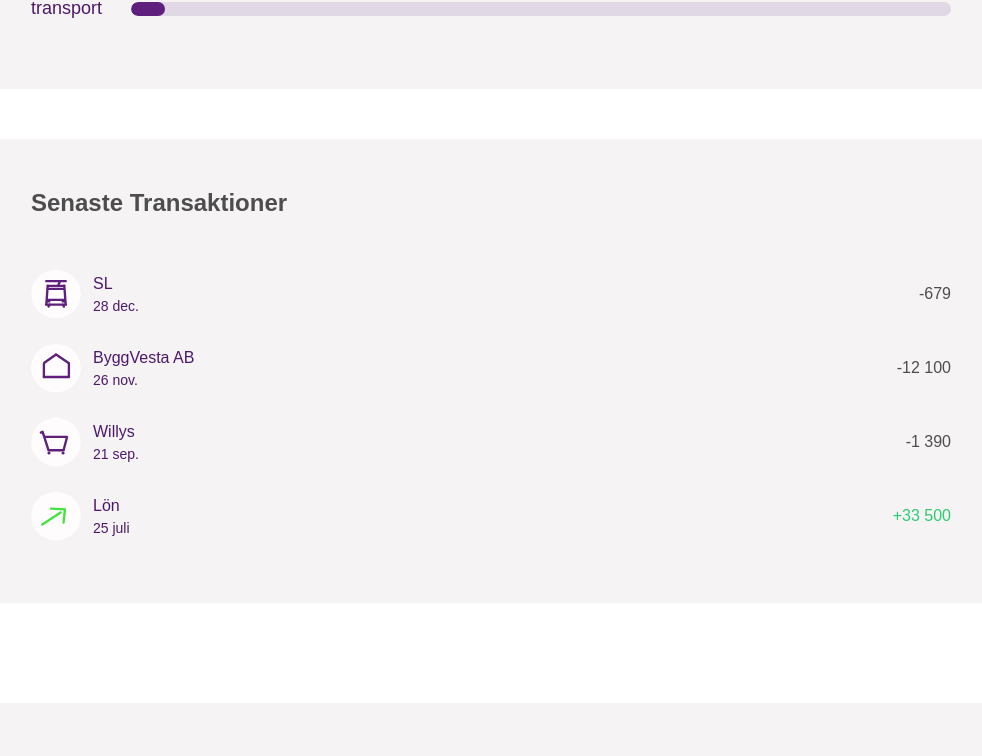
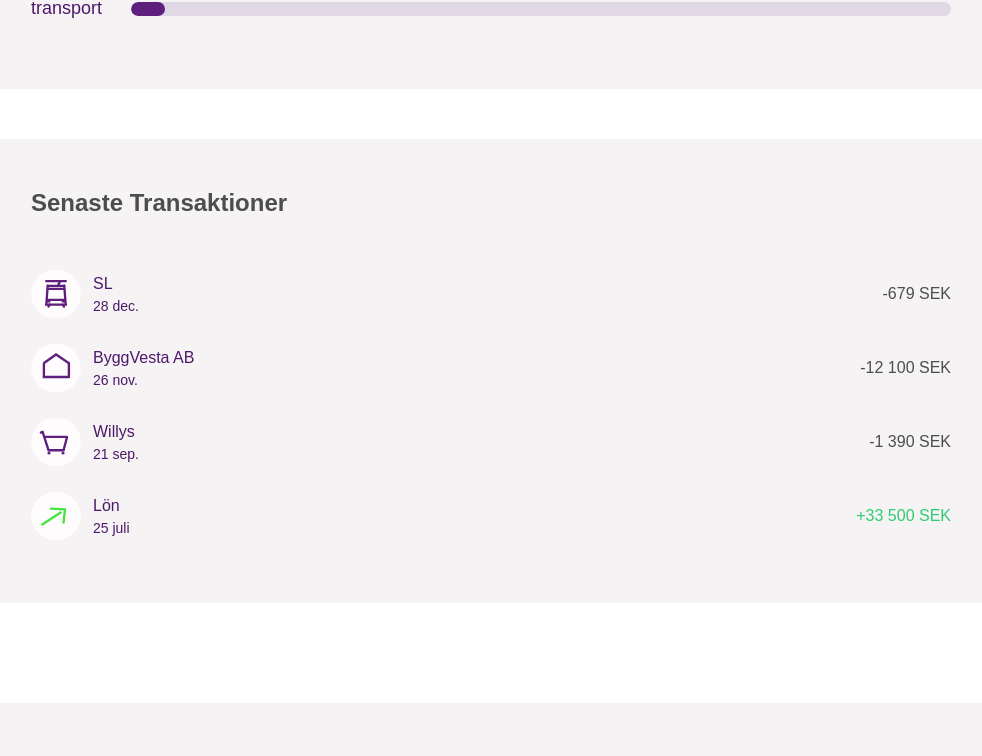
Before and after one commit to avdrxxa/examinerande-uppgift-saldo, a React (Vite) app: page / in a window 1280 px wide. Shown: the part 1276-2032 px from the top of the page, without its empty margins (149-1131 px from the left). Built offline with nearby package versions, Linux system fonts and the light colour scheme; no server answers.

Commit message:
Logic for byt valuta btn is done and working+design working bcs of the same classes

```diff
--- a/src/context/BankAppContext.jsx
+++ b/src/context/BankAppContext.jsx
@@ -118,7 +118,7 @@ export function BankAppProvider({children}){
         if(!rate){
             return SEK
         }
-        return SEK*rate
+        return Math.round(SEK*rate*100)/100
     }
     let totalUtgifter=utgifter.reduce((total,utgift)=>utgift.belopp+total,0)
     let totalUtgifterConvert= konvertera(totalUtgifter)
@@ -144,9 +144,11 @@ export function BankAppProvider({children}){
         ...inkomst.map(i=>({...i, typ:'inkomst'}))
     ]
     let totalInkomster=inkomst.reduce((sum,i)=>sum+i.belopp,0)
+    let totalInkomsterConvert= konvertera(totalInkomster)
     let totalSaldo=totalInkomster-totalUtgifter
+    let totalSaldoConvert=konvertera(totalSaldo)
     return(
-        <BankAppContext.Provider value={{inkomst,setInkomst,utgifter, setUtgifter, valuta, setValuta, konto, betala,lön,bytValuta,kategorier, konvertera, totalUtgifterConvert, kategoriLogos, sumUtgift, kategoriProcent, transaktioner,totalSaldo, totalInkomster}}>
+        <BankAppContext.Provider value={{inkomst, totalInkomsterConvert,totalSaldoConvert,setInkomst,utgifter, setUtgifter, valuta, setValuta, konto, betala,lön,bytValuta,kategorier, konvertera, totalUtgifterConvert, kategoriLogos, sumUtgift, kategoriProcent,rates, transaktioner,totalSaldo, totalInkomster}}>
             {children}
         </BankAppContext.Provider>
     )
--- a/src/komponenter/BytValuta.jsx
+++ b/src/komponenter/BytValuta.jsx
@@ -1,8 +1,49 @@
+import { useContext, useState } from "react"
+import { BankAppContext } from "../context/BankAppContext"
+
 export default function BytValuta(){
+    let [popup, setPopup]= useState(false)
+    let [vald, setVald]=useState('SEK')
+    let [fel, setFel] = useState('')
+    let {bytValuta, valuta,rates}=useContext(BankAppContext)
+    function submit(e){
+        e.preventDefault()
+        setFel('')
+        if(!vald){
+            setFel('Ange en giltigt valuta')
+            return
+        }
+        if(vald===valuta){
+            setFel('Du kan inte ändra till samma valuta')
+            return
+        }
+        bytValuta(vald)
+        alert(`Du har bytt valuta till ${vald}!`)
+        setPopup(false)
+    }
     return(
         <div>
-            <button className="valutaBtn">🪙</button>
+            <button onClick={()=>setPopup(true)} className="valutaBtn">🪙</button>
             <p>Byt valuta</p>
+            {popup&&(
+                <div className="stängPopup" onClick={()=>setPopup(false)}>
+                    <div className="popup" onClick={(e)=>e.stopPropagation()}>
+                        <button className="x" onClick={()=>setPopup(false)}>x</button>
+                        <h3>Byt valuta här</h3>
+                        <form onSubmit={submit}>
+                            <label>Välj valuta:</label>
+                            <select value={vald} onChange={(e)=>setVald(e.target.value)}>
+                                <option value={valuta}>{valuta}</option>
+                                {Object.keys(rates).map(rate=>(
+                                    <option key={rate} value={rate}>{rate}</option>
+                                ))}
+                            </select>
+                            {fel&& <p className="fel">{fel}</p>}
+                            <button className="submitBetala">Byt valuta</button>
+                        </form>
+                    </div>
+                </div>
+            )}
         </div>
         )
 }
--- a/src/komponenter/InkomstDiv.jsx
+++ b/src/komponenter/InkomstDiv.jsx
@@ -2,12 +2,12 @@ import { useContext } from "react"
 import { BankAppContext } from "../context/BankAppContext"
 
 export default function InkomsterDiv(){
-    let{totalInkomster,valuta}=useContext(BankAppContext)
+    let{totalInkomsterConvert,valuta}=useContext(BankAppContext)
     return(
         <div className="inkomstDiv">
             <h3>Inkomster</h3>
             <div className="flex-end">
-                <h3>+ {totalInkomster} {valuta}</h3>
+                <h3>+ {totalInkomsterConvert} {valuta}</h3>
             </div>
         </div>
         )
--- a/src/komponenter/Saldo.jsx
+++ b/src/komponenter/Saldo.jsx
@@ -7,7 +7,7 @@ export default function Saldo(){
         <div className="saldoDiv">
             <div className="saldoText">
                 <h2>Din Saldo</h2>
-                {<h3>Tillgänlig just nu på ditt konto: {totalSaldo} {valuta}</h3>}
+                {<h3>Tillgänlig just nu på ditt konto: {konvertera(totalSaldo)} {valuta}</h3>}
             </div>
             <div className="kontoText">
                 <div className="flex-row">
--- a/src/komponenter/TransaktionerDiv.jsx
+++ b/src/komponenter/TransaktionerDiv.jsx
@@ -2,21 +2,26 @@ import { useContext } from "react"
 import { BankAppContext } from "../context/BankAppContext"
 
 export default function TransaktionerDiv(){
-    let{transaktioner,kategoriLogos}=useContext(BankAppContext)
+    let{transaktioner,kategoriLogos, valuta, konvertera}=useContext(BankAppContext)
     let senaste=[...transaktioner].sort((a,b)=>new Date(b.date)-new Date(a.date)).slice(0,4)
     return(
         <div className="transaktionerDiv">
             <h2>Senaste Transaktioner</h2>
-            {senaste.map((trans,i)=>(
-                <div className="radTrans" key={i}>
-                    <img className="image" src={kategoriLogos[trans.kategori]} alt={trans.kategori}></img>
-                    <div className="transInfo">
-                        <div className="transNamn">{trans.name}</div>
-                        <div className="transDatum">{new Date(trans.date).toLocaleDateString('sv-SE',{day:'numeric', month:'short'})}</div>
+            {senaste.map((trans,i)=>{
+                let beloppConvert=konvertera(trans.belopp)
+                let formuleradBelopp=beloppConvert.toLocaleString('sv-SV')
+                let formuleradDatum=new Date(trans.date).toLocaleDateString('sv-SE',{day:'numeric',month:'short'})
+                return(
+                    <div className="radTrans" key={i}>
+                        <img className="image" src={kategoriLogos[trans.kategori]} alt={trans.kategori}></img>
+                        <div className="transInfo">
+                            <div className="transNamn">{trans.name}</div>
+                            <div className="transDatum">{formuleradDatum}</div>
+                        </div>
+                        <div className={`transBelopp ${trans.typ === 'inkomst' ? 'positiv' : 'negativ'}`}>{trans.typ === 'inkomst' ? '+' : '-'}{formuleradBelopp} {valuta}</div>
                     </div>
-                    <div className={`transBelopp ${trans.typ === 'inkomst' ? 'positiv' : 'negativ'}`}>{trans.typ === 'inkomst' ? '+' : '-'}{trans.belopp.toLocaleString('sv-SE')}</div>
-                </div>
-            ))}
+                )
+            })}
         </div>
         )
 }
```
